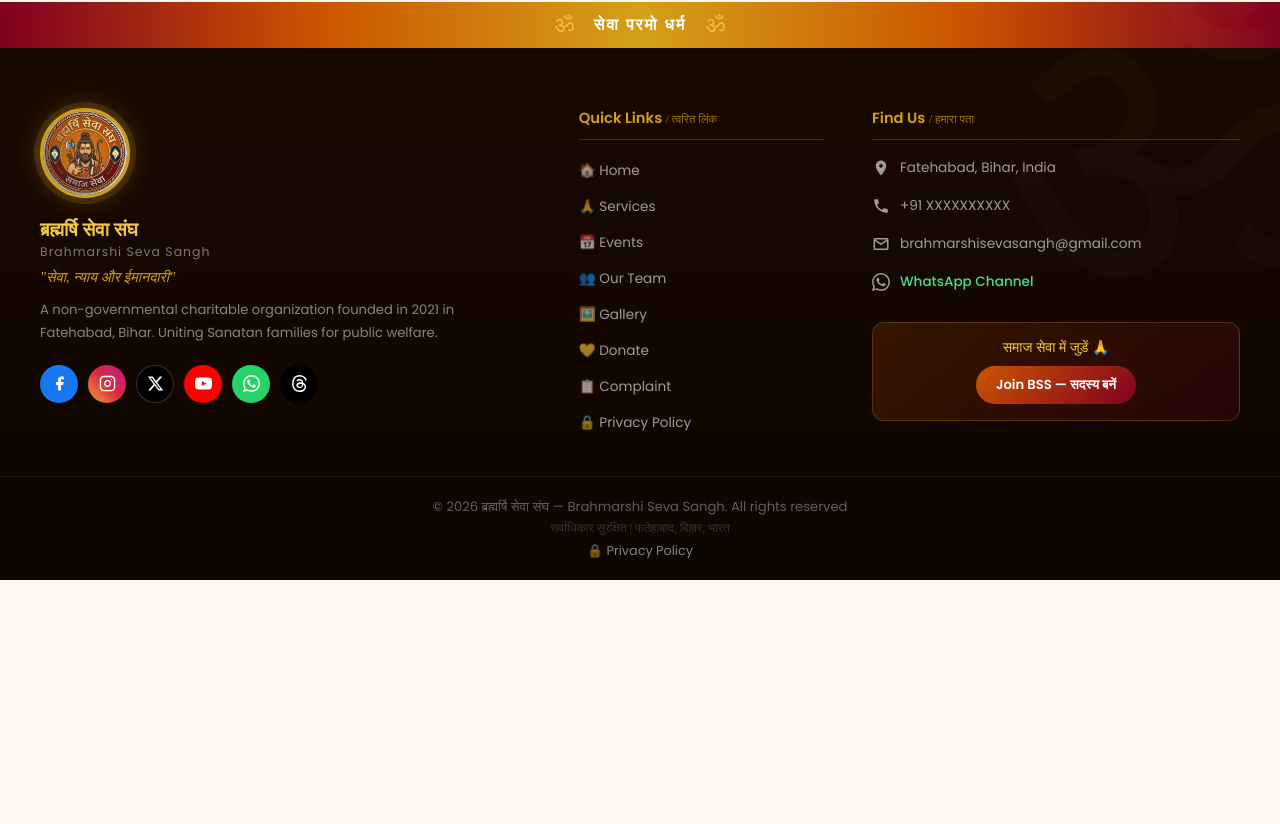
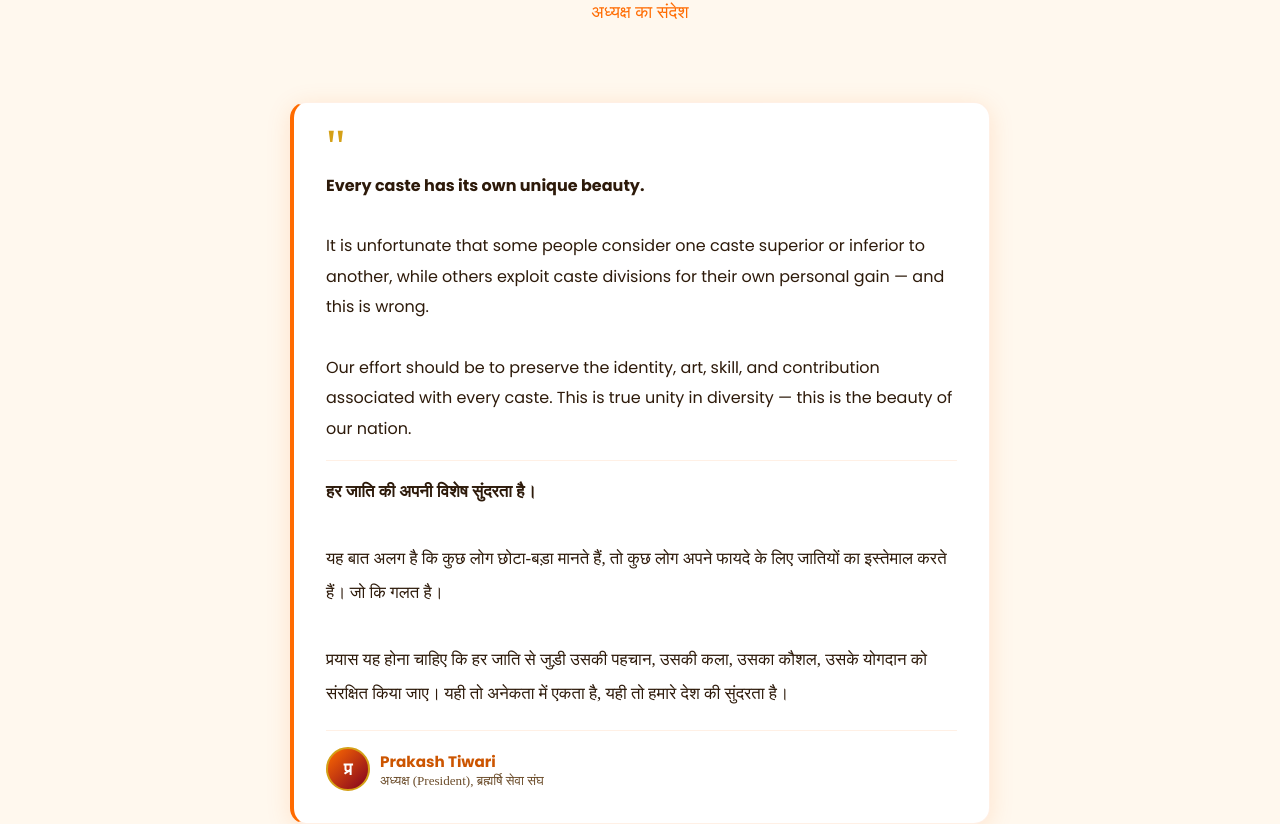
Before and after one commit to Suvesh131/BSS-frontend, a React (Create React App) app: page /about in a window 1280 px wide. Shown: the part 5070-5894 px from the top of the page. Before the commit the page ends 5650 px from the top, so only its background shows below. Built offline with nearby package versions, Linux system fonts and the light colour scheme; no server answers; a web font is replaced by a local one.

Commit message:
president

```diff
--- a/src/pages/About.js
+++ b/src/pages/About.js
@@ -258,6 +258,116 @@ const About = () => (
           </div>
         </div>
 
+        {/* PRESIDENT'S MESSAGE */}
+        <div className="section-title" style={{ marginTop: '40px' }}>
+          <h2>President's Message</h2>
+          <p className="subtitle hindi-text">अध्यक्ष का संदेश</p>
+          <div className="divider"></div>
+        </div>
+
+        <div
+          className="card"
+          style={{
+            maxWidth: '700px',
+            margin: '0 auto 24px',
+            borderLeft: '4px solid var(--saffron)',
+            position: 'relative',
+          }}
+        >
+          <span
+            style={{
+              fontFamily: 'Georgia, serif',
+              fontSize: '3rem',
+              color: 'var(--gold)',
+              lineHeight: '0.5',
+              display: 'block',
+              marginBottom: '12px',
+            }}
+          >
+            "
+          </span>
+
+          {/* English */}
+          <p
+            style={{
+              fontSize: '1rem',
+              lineHeight: '1.9',
+              color: 'var(--text)',
+              marginBottom: '16px',
+            }}
+          >
+            <strong>Every caste has its own unique beauty.</strong>
+            <br /><br />
+            It is unfortunate that some people consider one caste superior or inferior to
+            another, while others exploit caste divisions for their own personal gain — and
+            this is wrong.
+            <br /><br />
+            Our effort should be to preserve the identity, art, skill, and contribution
+            associated with every caste. This is true unity in diversity — this is the
+            beauty of our nation.
+          </p>
+
+          {/* Hindi */}
+          <p
+            className="hindi-text"
+            style={{
+              fontSize: '1.05rem',
+              lineHeight: '2',
+              color: 'var(--text)',
+              borderTop: '1px solid rgba(255,107,0,0.1)',
+              paddingTop: '14px',
+              marginBottom: '10px',
+            }}
+          >
+            <strong>हर जाति की अपनी विशेष सुंदरता है।</strong>
+            <br /><br />
+            यह बात अलग है कि कुछ लोग छोटा-बड़ा मानते हैं, तो कुछ लोग अपने फायदे के लिए
+            जातियों का इस्तेमाल करते हैं। जो कि गलत है।
+            <br /><br />
+            प्रयास यह होना चाहिए कि हर जाति से जुड़ी उसकी पहचान, उसकी कला, उसका कौशल,
+            उसके योगदान को संरक्षित किया जाए। यही तो अनेकता में एकता है, यही तो हमारे
+            देश की सुंदरता है।
+          </p>
+
+          <div
+            style={{
+              display: 'flex',
+              alignItems: 'center',
+              gap: '10px',
+              marginTop: '20px',
+              paddingTop: '16px',
+              borderTop: '1px solid rgba(255, 107, 0, 0.1)',
+            }}
+          >
+            <div
+              style={{
+                width: '44px',
+                height: '44px',
+                borderRadius: '50%',
+                background: 'linear-gradient(135deg, var(--saffron), var(--maroon))',
+                border: '2px solid var(--gold)',
+                display: 'flex',
+                alignItems: 'center',
+                justifyContent: 'center',
+                color: '#fff',
+                fontWeight: '700',
+                fontSize: '1.1rem',
+                flexShrink: 0,
+              }}
+            >
+              प्र
+            </div>
+            <div>
+              <p style={{ fontWeight: '700', color: 'var(--saffron-dark)', margin: 0, fontSize: '0.95rem' }}>
+                Prakash Tiwari
+              </p>
+              <p className="hindi-text" style={{ color: 'var(--text-light)', margin: 0, fontSize: '0.82rem' }}>
+                अध्यक्ष (President), ब्रह्मर्षि सेवा संघ
+              </p>
+            </div>
+          </div>
+        </div>
+
       </div>
     </section>
   </div>
```
